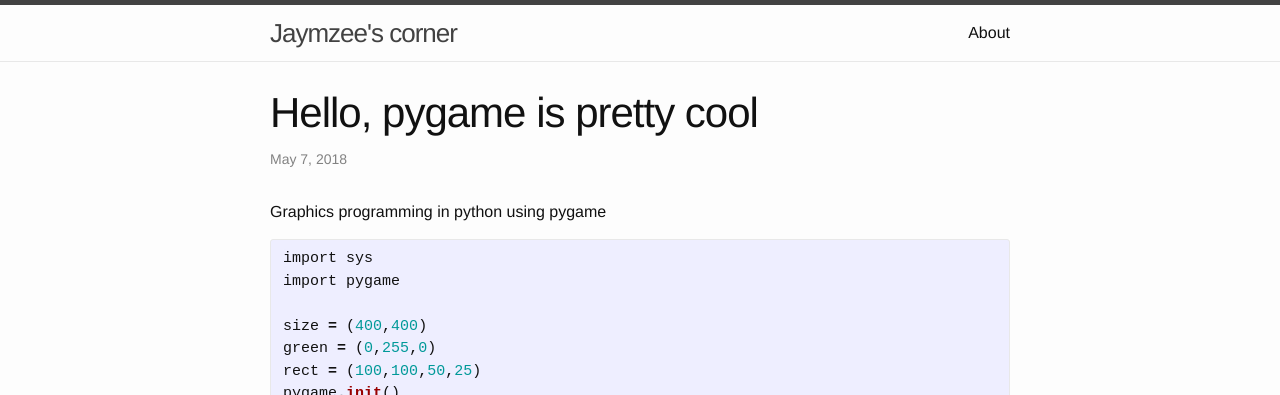
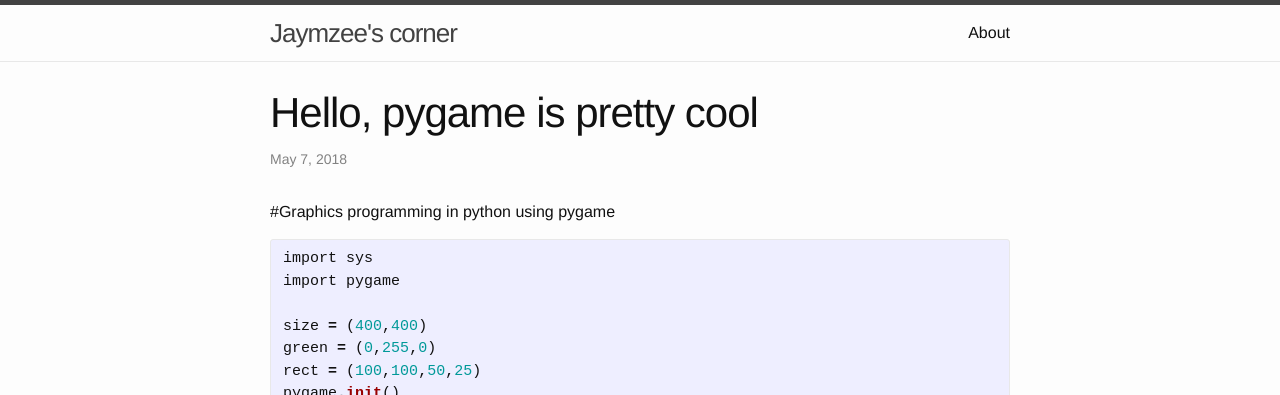
Before and after one commit to jaymzee/jaymzee.github.io, a Jekyll site: the page built from _posts/2018-05-07-hello-its-been-a-while.markdown, in a window 1280 px wide. Shown: the top 395 px of the page. Built offline with Jekyll 4.4.1, drawn with Linux system fonts in a browser that asks for light colours.

```diff
--- a/_posts/2018-05-07-hello-its-been-a-while.markdown
+++ b/_posts/2018-05-07-hello-its-been-a-while.markdown
@@ -2,7 +2,7 @@
 layout: post
 title: "Hello, pygame is pretty cool"
 ---
-Graphics programming in python using pygame
+#Graphics programming in python using pygame
 
 {% highlight python %}
 import sys
```
